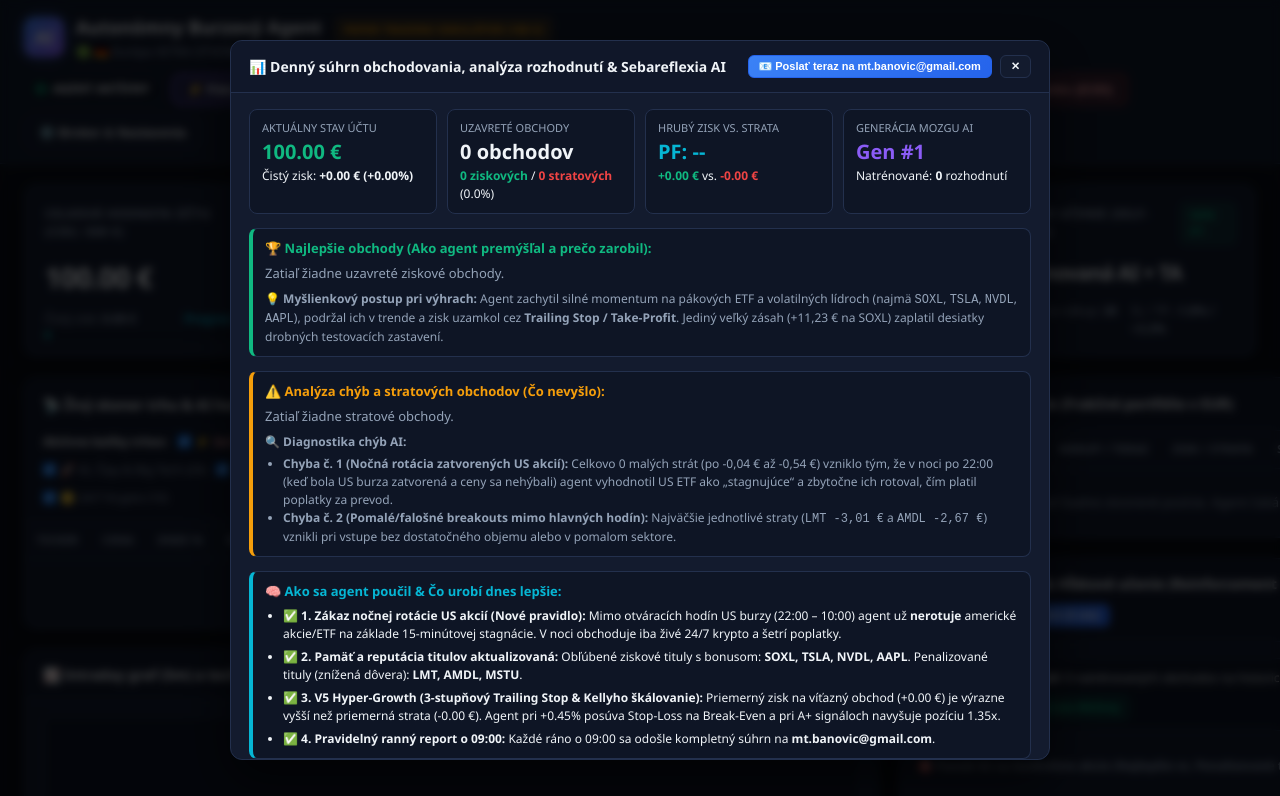
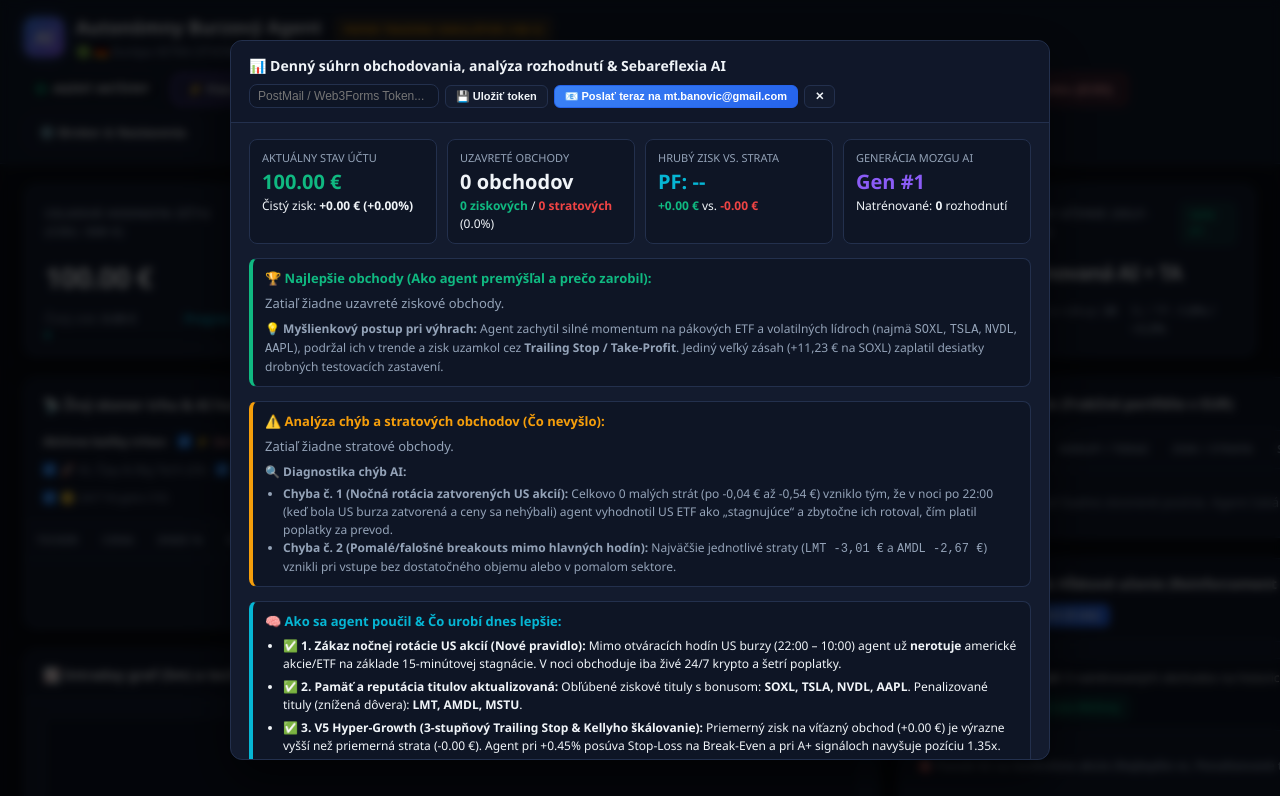
Before and after one commit to Matt9117/autonomny-ai-burzovy-agent, a website: page index.html in a window 1280 px wide. Both pictures are taken after a click on the button "📊 Denný súhrn & Sebareflexia". Shown: the top 796 px of the page. Drawn offline with Linux system fonts and the light colour scheme; no server answers.

Commit message:
V6 Anti-Loss RAM Shield + PostMail/Web3Forms 09:00 Email + 5x Safe Leverage (index.html)

```diff
--- a/index.html
+++ b/index.html
@@ -454,9 +454,11 @@
     <!-- Daily Report & Self-Reflection Modal -->
     <div id="dailyReportModal" class="modal-backdrop">
         <div class="modal" style="max-width: 820px; max-height: 90vh; display: flex; flex-direction: column;">
-            <div class="card-header">
+            <div class="card-header" style="flex-wrap:wrap; gap:8px;">
                 <div class="card-title">📊 Denný súhrn obchodovania, analýza rozhodnutí & Sebareflexia AI</div>
-                <div style="display:flex; gap:8px; align-items:center;">
+                <div style="display:flex; gap:6px; align-items:center; flex-wrap:wrap;">
+                    <input type="text" id="emailAccessTokenInput" class="form-control" style="width:190px; padding:4px 8px; font-size:12px;" placeholder="PostMail / Web3Forms Token...">
+                    <button class="btn btn-sm" onclick="saveEmailTokenFromModal()">💾 Uložiť token</button>
                     <button id="btnSendEmailNow" class="btn btn-sm btn-primary" onclick="sendDailyReportEmailNow()">
                         📧 Poslať teraz na mt.banovic@gmail.com
                     </button>
```
